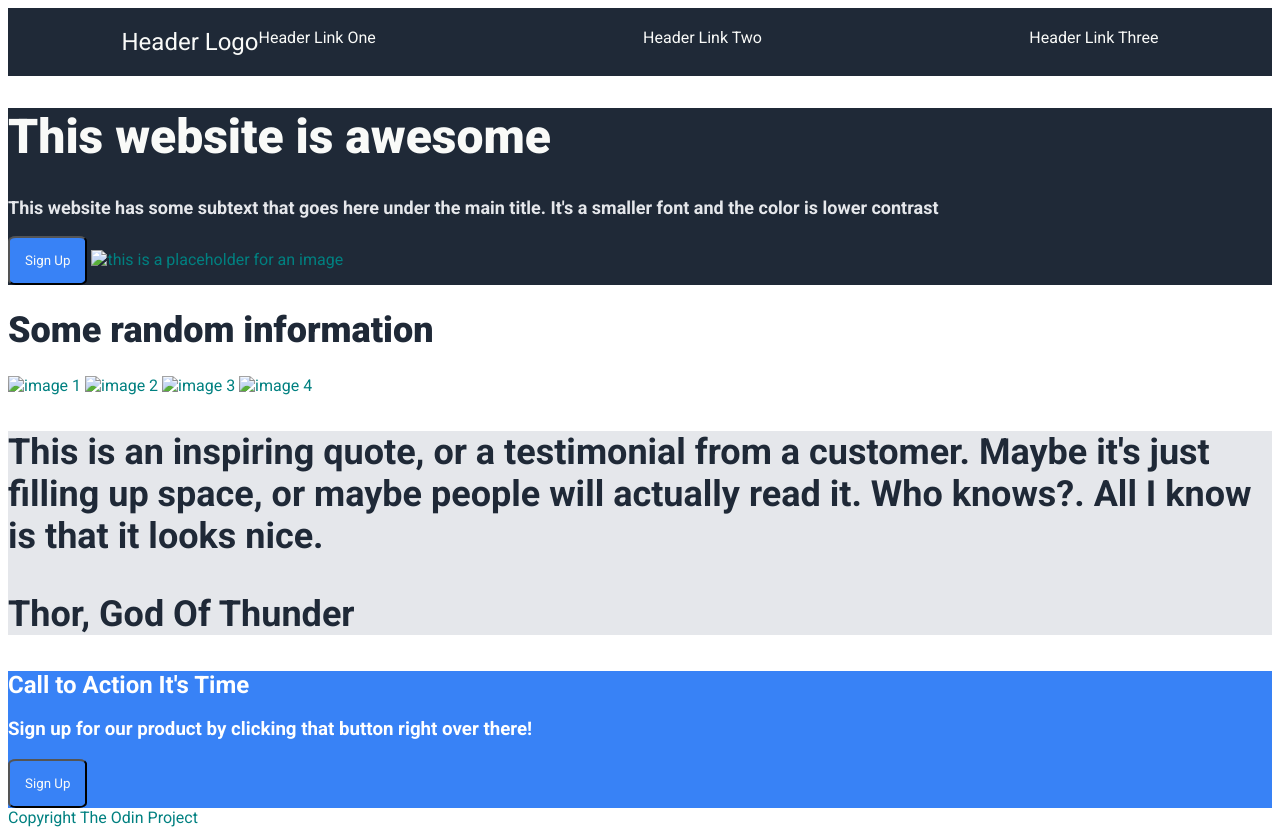
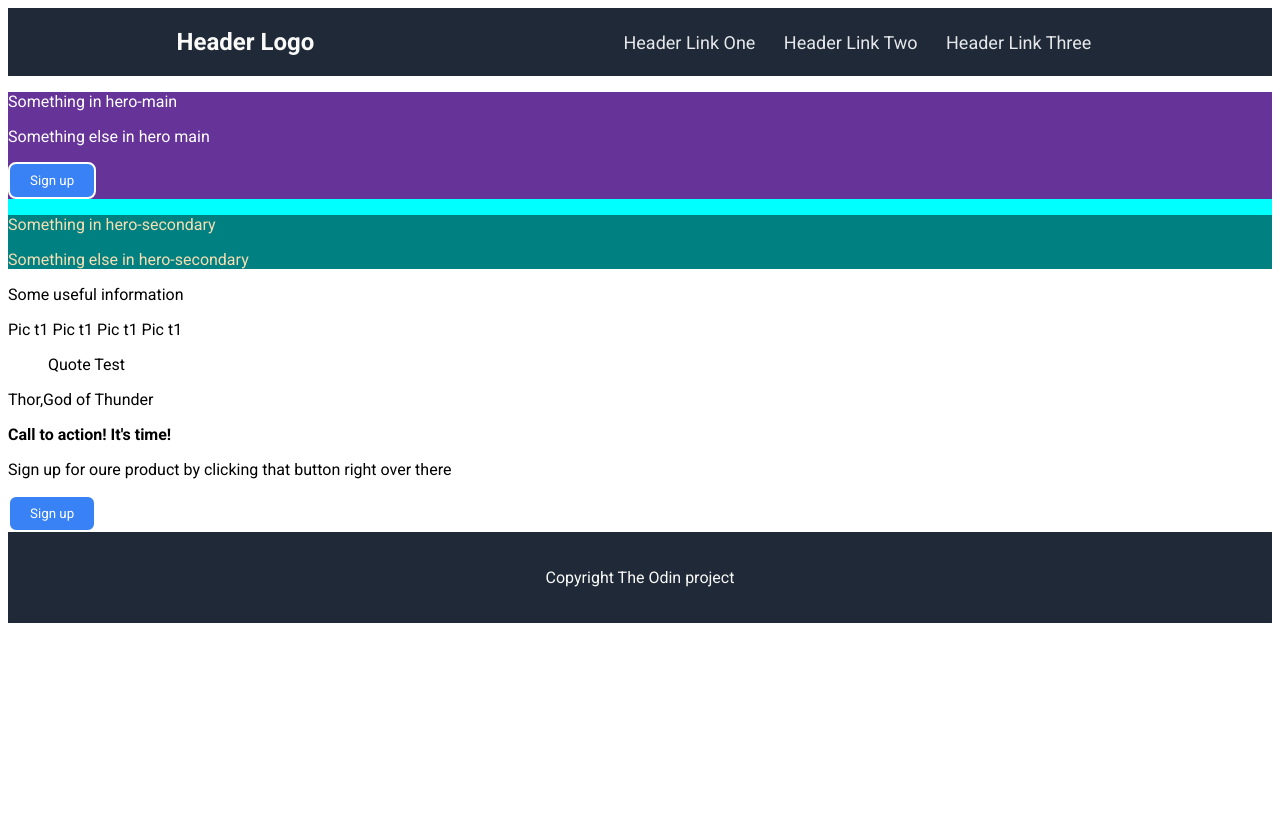
Before and after one commit to Harold-FN-2187/odin-landing, a plain HTML site: page index.html in a window 1280 px wide. After the commit the page ends 800 px from the top, so only its background shows below. Drawn offline with Linux system fonts and the light colour scheme.

Commit message:
Redesigned page

```diff
--- a/index.html
+++ b/index.html
@@ -4,55 +4,68 @@
     <meta charset="UTF-8" />
     <meta name="viewport" content="width=device-width, initial-scale=1.0" />
     <title>Landing Page</title>
-    <link rel="preconnect" href="https://fonts.googleapis.com">
-<link rel="preconnect" href="https://fonts.gstatic.com" crossorigin>
-<link href="https://fonts.googleapis.com/css2?family=Roboto:ital,wght@0,100..900;1,100..900&display=swap" rel="stylesheet">
-    <link rel="stylesheet" href="styles.css">
+    <link rel="preconnect" href="https://fonts.googleapis.com" />
+    <link rel="preconnect" href="https://fonts.gstatic.com" crossorigin />
+    <link
+      href="https://fonts.googleapis.com/css2?family=Roboto:ital,wght@0,100..900;1,100..900&display=swap"
+      rel="stylesheet"
+    />
+    <link rel="stylesheet" href="styles.css" />
   </head>
   <body>
-    <div class="menu-container">
-        <div id="logo">Header Logo</div>
-        <div class="menu">
-            <div id="link1">Header Link One</div>
-        <div id="link1">Header Link Two</div>
-        <div id="link1">Header Link Three</div>
-        </div>
+    <div class="header">
+      <div class="logo">Header Logo</div>
+      <div class="menu">
+        <a id="link1">Header Link One</a>
+        <a id="link1">Header Link Two</a>
+        <a id="link1">Header Link Three</a>
+      </div>
     </div>
 
-    <div class="hero-section">
-        <h1>This website is awesome</h1>
-        <h3>This website has some subtext that goes here under the main title. It's a smaller font and the color is lower contrast</h3>
-        <button class="button">Sign Up</button>
-        <img src="" alt="this is a placeholder for an image" />
+    <div class="hero">
+      <div class="hero-main">
+        <p>Something in hero-main</p>
+        <p>Something else in hero main</p>
+        <button class="button">Sign up</button>
+      </div>
+
+      <div class="hero-secondary">
+        <p>Something in hero-secondary</p>
+        <p>Something else in hero-secondary</p>
+      </div>
     </div>
 
-    <div class="main">
-        <main class="main-section">
-            <h1 class="main">Some random information</h1>
-            <!-- images with some subtext nestled underneath-->
-             <img src="" alt="image 1"/>
-             <img src="" alt="image 2"/>
-             <img src="" alt="image 3"/>
-             <img src="" alt="image 4"/>
-
-        </main>
+    <div class="information">
+      <div clas="info">
+        <p>Some useful information</p>
+      </div>
+      <div class="info2">
+        <picture>Pic t1</picture>
+        <picture>Pic t1</picture>
+        <picture>Pic t1</picture>
+        <picture>Pic t1</picture>
+      </div>
     </div>
 
     <div class="quote-section">
-        <!--- Insert quote and quoter> heres-->
-        <p>This is an inspiring quote, or a testimonial from a customer. Maybe it's just filling up space, or maybe people will actually read it. Who knows?. All I know is that it looks nice.</p>
-        <p>Thor, God Of Thunder</p>
+      <blockquote>Quote Test</blockquote>
+
+      <p>Thor,God of Thunder</p>
     </div>
 
+    <div class="last-section">
+      <div class="last-1">
+        <p><strong>Call to action! It's time!</strong></p>
+        <p>Sign up for oure product by clicking that button right over there</p>
+      </div>
 
-    <div class="bottom">
-        <h2>Call to Action It's Time</h2>
-        <h3>Sign up for our product by clicking that button right over there!</h3>
-        <button class="button">Sign Up</button>
+      <div class="last-2">
+        <button class="button">Sign up</button>
+      </div>
     </div>
 
-    <div class="footer">
-       <div class="footer-item">Copyright The Odin Project</div>
-  </body>
+    <footer class="footer">
+      <p>Copyright The Odin project</p>
+    </footer>
   </body>
 </html>
--- a/styles.css
+++ b/styles.css
@@ -2,100 +2,75 @@
 
 *{
     font-family: "Roboto";
-    color:teal;
     /* margin: 0;
     padding: 0; */
-    box-sizing: border-box;
+    /* box-sizing: border-box; */
 }
 
 
-#logo {
-    color: #F9FAF8;
-    font-size: 24px;
-}
-.menu-container{
+.header {
+    display: flex;
+    justify-content: space-around;
+    align-items: center;
     background-color: #1F2937;
-    padding: 20px 0;
-    display: flex;
-    justify-content: center;
+    padding:20px;
 }
 
 .menu {
-    width: 900px;
-    display: flex;
-    justify-content: space-between;
+    background-color: #1F2937;
+    text-align: center;
+
+    font-size: 18px;
+    border-radius: 4px;
+    font-size: 18px;
+    color:#E5E7EB
 }
 
-#link1 {
-    color:#F9FAF8;
-}
-
-
-
-.hero-section {
-    background-color: #1F2937;
-}
-
-.hero-section h1 {
-    font-weight: 900;
-    font-size: 48px;
-    color: #F9FAF8;
-}
-
-
-.main-section h1{
-    font-size: 36px;
-    color:#1F2937;
-    font-weight: 900;
-    align-items: center;
-}
-.header-section a {
-    color: #E5E7EB;
-    align-self: flex-end;
-}
-.header-section h1 {
-    color: #E5E7EB;
-}
-.hero-section h1 {
-    font-size: 48px;
-    font-weight: 900;
-    color:#F9FAF8;
-}
-
-.hero-section h3 {
+.menu a {
+    text-align: center;
+    padding: 12px;
     font-size: 18px;
     color: #E5E7EB;
 }
 
-
-.button {
-    background-color: #3882F6;
+.logo {
+    font-size: 24px;
     color:#F9FAF8;
-    padding:15px;
-    border-radius: 10%;
+    font-weight: bold;
 }
 
-.quote-section {
-    background-color: #E5E7EB;
+.hero {
+    background-color: aqua;
 
 }
 
-.quote-section p {
-    font-size: 36px;
-    font-weight:bold;
-    color: #1F2937;
+.hero-main {
+    background-color: rebeccapurple;
+    color:white;
+
 }
 
-.bottom
-{
+.hero-secondary {
+    background-color: teal;
+    color:wheat;
+
+}
+.button {
     background-color: #3882F6;
-    color: white;
+    /* margin:5px; */
+    color:white;
+    padding:9px 20px 9px 20px;
+    border-radius: 8px;
+    align-items: center;
+    border: 2px solid white;
+
 }
 
-.bottom h2 {
-    color: white;
+.footer {
+    background-color: #3882F6;
+    margin-bottom: 0px;
+    text-align: center;
+    padding: 20px;
+    color: #F9FAF8;
+    background-color:#1F2937 ;
 }
-
-.bottom h3 {
-    color: white;
-}
```
